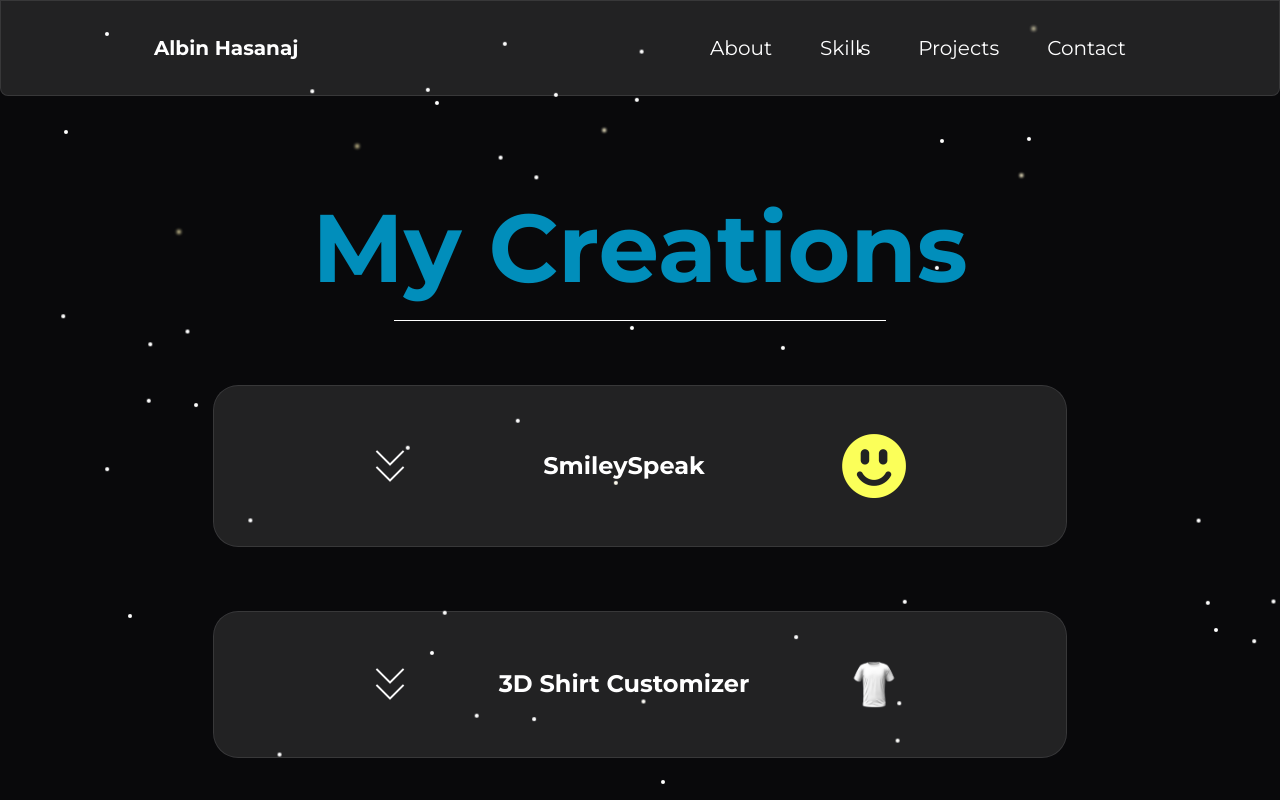
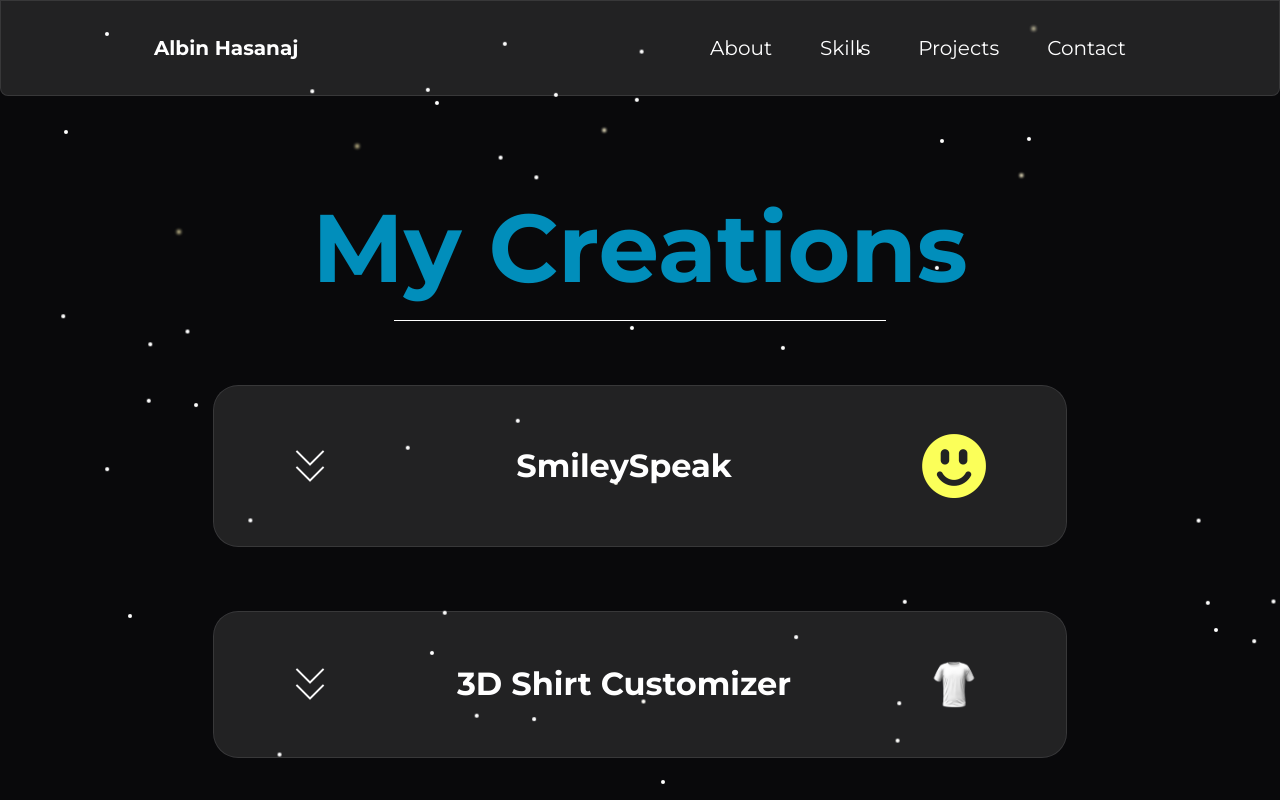
Before and after one commit to albinhasanaj/my_portfolio, a Next.js app: page /projects in a window 1280 px wide. Built offline with nearby package versions, Linux system fonts and the light colour scheme.

Commit message:
Heading changed

```diff
--- a/app/globals.css
+++ b/app/globals.css
@@ -11,12 +11,28 @@
     @apply text-[24px] md:text-[48px] lg:text-[64px] xl:text-[72px];
   }
 
-  .heading6 {
+  /* .heading3 {
+    @apply text-[20px] md:text-[32px] lg:text-[48px] xl:text-[56px];
+  } */
+
+  /* .heading4 {
+    @apply text-[16px] md:text-[24px] lg:text-[32px] xl:text-[40px];
+  } */
+
+  .heading5 {
+    @apply text-[16px] md:text-[20px] lg:text-[24px] xl:text-[32px];
+  }
+
+  /* .heading6 {
     @apply text-[12px] md:text-[16px] lg:text-[20px] xl:text-[24px];
-  }
+  } */
 
   .paragraph {
     @apply w-3/4 sm:w-2/3 text-[16px] md:text-[20px] lg:text-[24px];
+  }
+
+  .paragraph-contained {
+    @apply w-3/4 sm:w-2/3 text-[14px] md:text-[16px] lg:text-[20px];
   }
 
   .span {
--- a/components/ProjectsList.tsx
+++ b/components/ProjectsList.tsx
@@ -18,10 +18,10 @@ const ProjectsList = ({ title, description, logo, tags, colors, github }: Projec
 
 
     return (
-        <div className="card__background max-w-[1000px] w-2/3 h-auto py-12 flex flex-col rounded-[25px] overflow-hidden">
+        <div className="card__background max-w-[950px] w-2/3 h-auto py-12 flex flex-col rounded-[25px] overflow-hidden">
             <div className="flex flex-col gap-12">
 
-                <div className="flex w-full h-full items-center gap-2 justify-between px-10 lg:px-40">
+                <div className="flex w-full h-full items-center gap-2 justify-between px-10 lg:px-20">
                     <Image
                         src="/images/expand.png"
                         width={32}
@@ -30,13 +30,13 @@ const ProjectsList = ({ title, description, logo, tags, colors, github }: Projec
                         className={`cursor-pointer ${isExpanded ? 'rotate-180' : ''} transition-transform duration-300 w-[24px] h-auto lg:w-[32px]`}
                         onClick={() => setIsExpanded(prev => !prev)}
                     />
-                    <h3 className="text-center lg:text-[24px] font-bold">{title}</h3>
+                    <h5 className="heading5 font-bold">{title}</h5>
                     <Image
                         src={logo}
                         height={64}
                         width={64}
                         alt={title}
-                        className="hidden sm:flex w-[64px] h-auto"
+                        className="hidden sm:flex w-[48px] md:w-[64px] h-auto"
                     />
                 </div>
                 <AnimatePresence>
@@ -47,13 +47,13 @@ const ProjectsList = ({ title, description, logo, tags, colors, github }: Projec
                             exit={{ opacity: 0, height: 0 }}
                             transition={{ duration: 0.3 }}
                             className="flex flex-col items-center gap-12">
-                            <p className="text-center w-2/3 text-[16px] lg:text-[20px]">{description}</p>
+                            <p className="text-center paragraph-contained">{description}</p>
                             <div className="flex flex-col gap-4 lg:flex-row w-full items-center justify-between px-20 lg:px-40">
                                 <div className="flex gap-2 flex-wrap justify-center">
                                     {tags.map((tag, i) => (
                                         <span key={tag}
                                             style={{ color: colors[i] }}
-                                            className="text-[16px] bg-[rgba(255,255,255,0.1)] rounded-[5px]"
+                                            className="span bg-[rgba(255,255,255,0.1)] rounded-[5px]"
                                         >{tag}</span>
 
 
```
